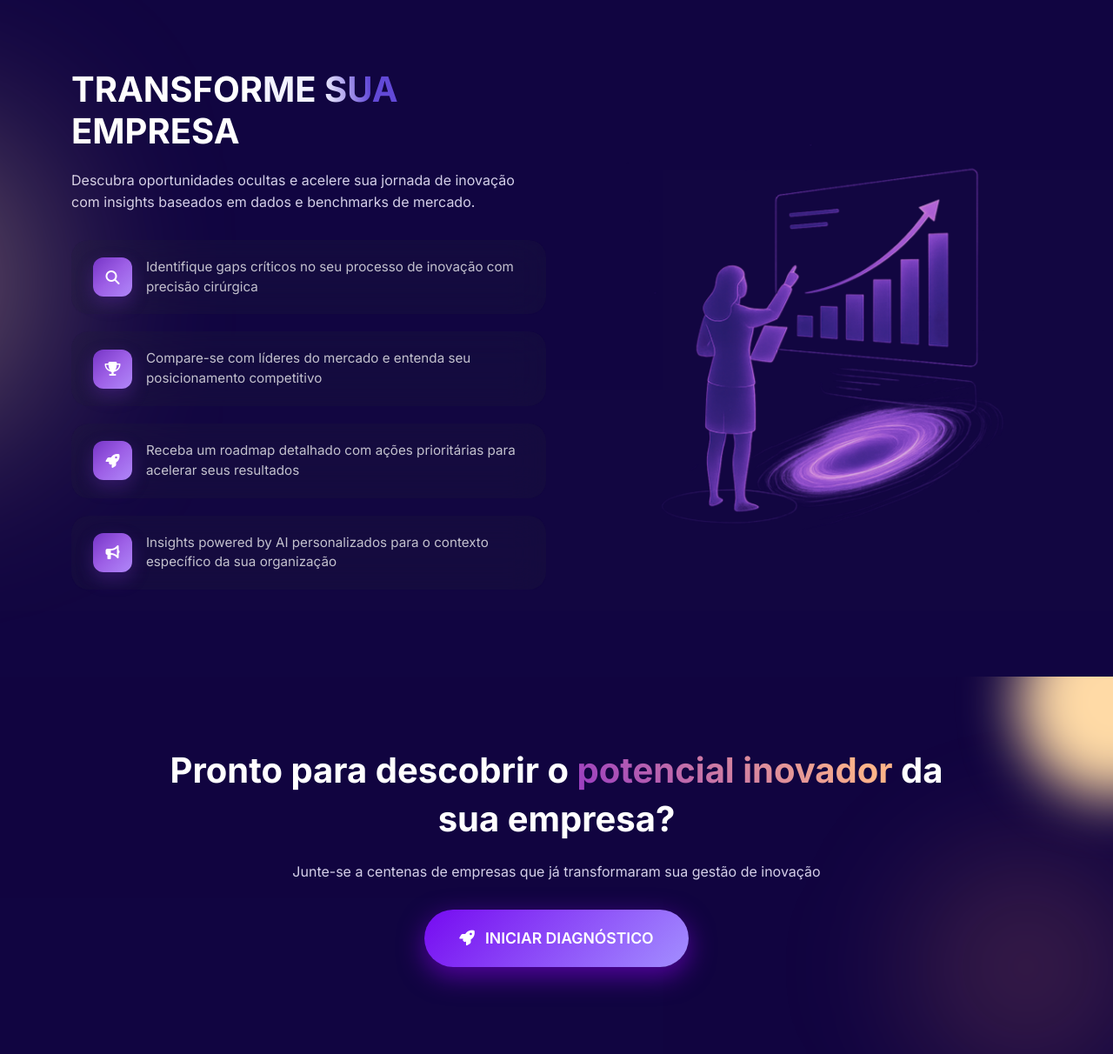
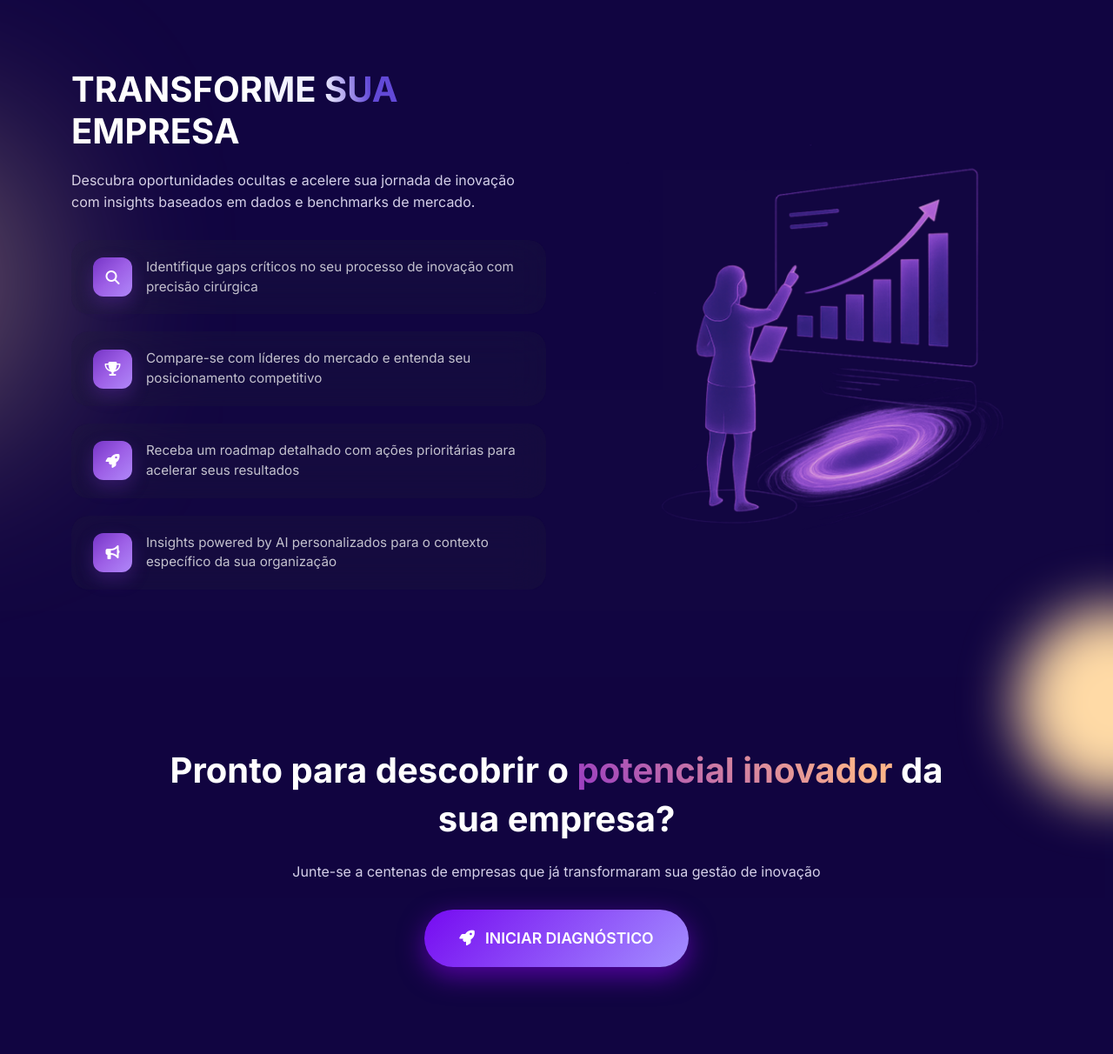
Before and after one commit to neoventures-tech/diag360, a Django app: page / in a window 1280 px wide; the page is wider, and only the part inside the window is pictured. Shown: the part 2092-3304 px from the top of that part at 87% size. Run offline with Django 5.2, Linux system fonts and the light colour scheme.

Commit message:
alterações

```diff
--- a/forms/templates/forms/evaluation_result.html
+++ b/forms/templates/forms/evaluation_result.html
@@ -32,6 +32,9 @@
             padding: 40px 20px;
             position: relative;
             overflow-x: hidden;
+        }
+        .section-title i{
+            color: #6550B4 !important;
         }
 
         /* Animated Background */
@@ -555,7 +558,7 @@
         <!-- Visualização da Pontuação -->
         <section class="report-section">
             <h3 class="section-title">
-                <i class="fas fa-chart-pie"></i>
+                <i class="fas fa-line-chart"></i>
                 Seu nível de maturidade
             </h3>
             <div class="row align-items-start">
--- a/forms/templates/forms/home.html
+++ b/forms/templates/forms/home.html
@@ -37,8 +37,10 @@
         body {
             font-family: 'Inter', -apple-system, BlinkMacSystemFont, 'Segoe UI', sans-serif;
             background: var(--dark-bg);
+            max-width: 100vw;
+            max-height: 100vh;
             color: var(--text-light);
-            overflow-x: hidden;
+            overflow-x: hidden !important;
         }
 
         .circle {
@@ -52,6 +54,7 @@
 
         @keyframes pulse-circle {
             0%, 100% {
+
                 transform: translateX(-50%) scale(0.5);
             }
             50% {
@@ -418,7 +421,7 @@
             text-align: center;
             background: rgba(16, 5, 65, 0.58);
             position: relative;
-            overflow: hidden;
+            {#overflow: hidden;#}
 
             & .circle:nth-of-type(1) {
                 position: absolute;
@@ -431,17 +434,17 @@
             }
         }
 
-        .cta-section::before {
-            content: '';
-            position: absolute;
-            bottom: -100px;
-            right: -100px;
-            width: 400px;
-            height: 400px;
-            background: radial-gradient(circle, rgba(255, 150, 100, 0.2) 0%, rgba(255, 150, 100, 0.1) 40%, transparent 70%);
-            border-radius: 50%;
-            filter: blur(60px);
-        }
+        {#.cta-section::before {#}
+        {#    content: '';#}
+        {#    position: absolute;#}
+        {#    bottom: -100px;#}
+        {#    right: -100px;#}
+        {#    width: 400px;#}
+        {#    height: 400px;#}
+        {#    background: radial-gradient(circle, rgba(255, 150, 100, 0.2) 0%, rgba(255, 150, 100, 0.1) 40%, transparent 70%);#}
+        {#    border-radius: 50%;#}
+        {#    filter: blur(60px);#}
+        {#}#}
 
         .cta-title {
             font-size: clamp(1.8rem, 4vw, 2.5rem);
@@ -481,7 +484,7 @@
         @media (max-width: 768px) {
             /* Container overflow fix for mobile */
             html, body {
-                max-width: 100vw;
+
                 position: relative;
             }
 
```
Also changed, not shown: forms/templates/forms/base.html (+16 -2 lines).
